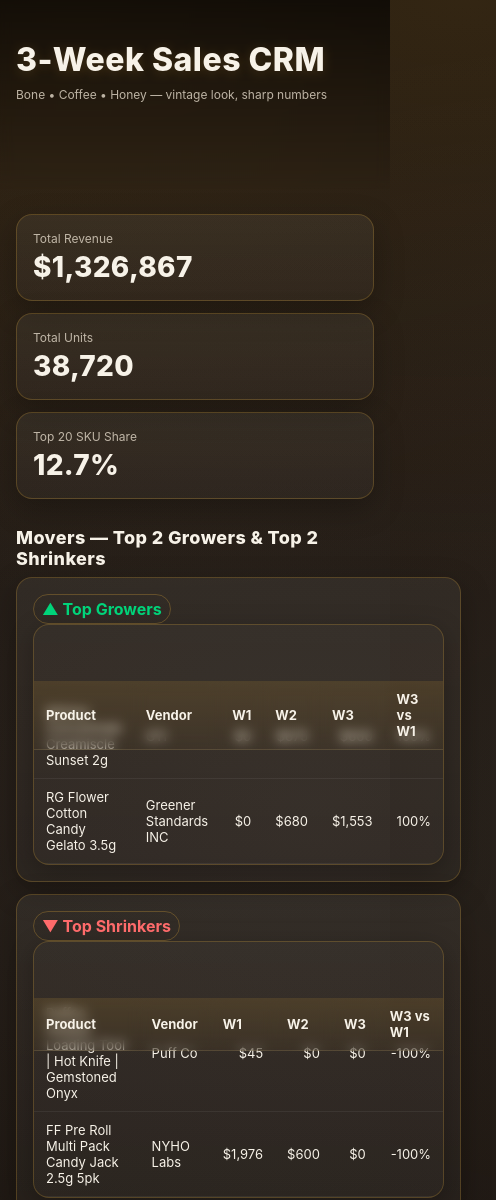
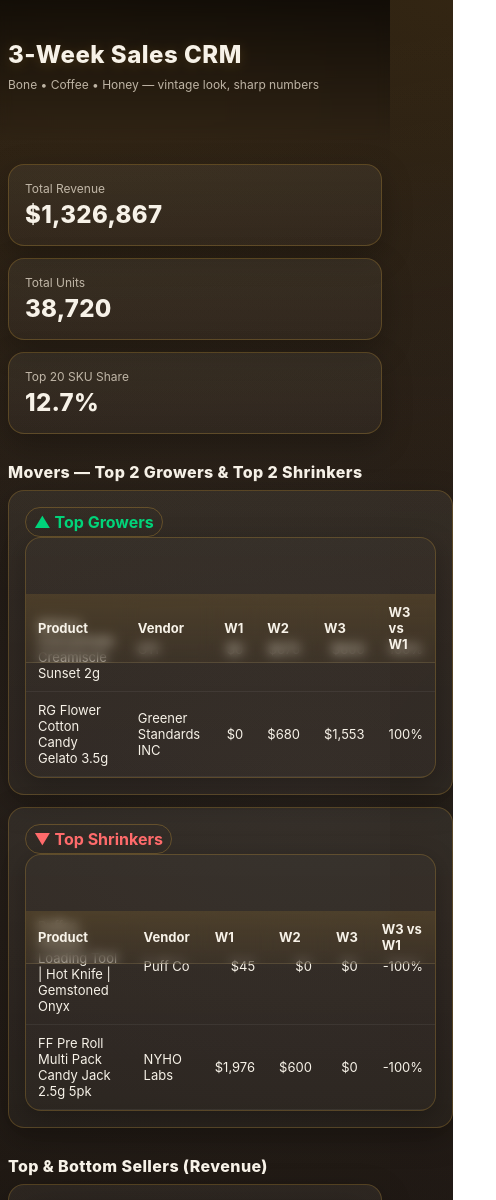
Before and after one commit to kaleogrant-tta/sales-crm, a plain HTML site: page index.html in a window 390 px wide. Shown: the top 1200 px of the page, 496 px wide, since content can reach past the window. Drawn offline with Linux system fonts and the light colour scheme.

Commit message:
Make dashboard responsive for mobile devices

```diff
--- a/index.html
+++ b/index.html
@@ -19,6 +19,17 @@ h1{margin:0 0 8px 0;font-weight:800;letter-spacing:.5px;text-shadow:0 2px 12px r
 .section-title{margin:28px 0 8px;font-size:18px;font-weight:800;letter-spacing:.4px}
 .two-col{display:grid;grid-template-columns:1fr 1fr;gap:12px}
 @media(max-width:900px){.kpis{grid-template-columns:1fr}.two-col{grid-template-columns:1fr} thead th{top:96px}}
+@media(max-width:600px){
+  .kpis{grid-template-columns:1fr;}
+  .two-col{grid-template-columns:1fr;}
+  h1{font-size:24px;}
+  .metric{font-size:24px;}
+  .section-title{font-size:16px;}
+  th,td{padding:8px 8px;font-size:11px;}
+  .container{padding:0 8px;margin:24px auto 40px;}
+  table{display:block;overflow-x:auto;}
+}
+
 table{width:100%;border-collapse:separate;border-spacing:0;background:rgba(255,255,255,.02);border:1px solid rgba(215,162,58,.25);border-radius:16px;overflow:hidden;box-shadow:0 6px 24px rgba(0,0,0,.25)}
 thead th{position:sticky;top:56px;z-index:5;background:linear-gradient(180deg,rgba(215,162,58,.15),rgba(215,162,58,.05));backdrop-filter:blur(6px)}
 th,td{text-align:left;padding:10px 12px;border-bottom:1px solid rgba(255,255,255,.06);font-size:13px}
```
